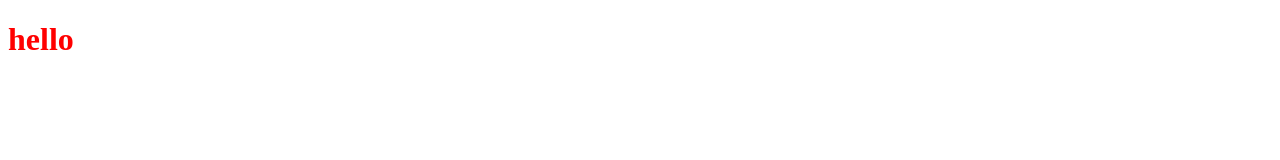
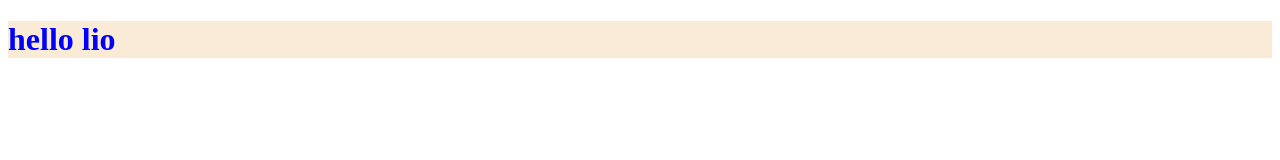
Before and after one commit to Rahma-Atef527/project, a plain HTML site: page index.html in a window 1280 px wide. Drawn offline with Linux system fonts and the light colour scheme.

Commit message:
change style

```diff
--- a/index.html
+++ b/index.html
@@ -7,7 +7,7 @@
     <link rel="stylesheet" href="style.css">
 </head>
 <body>
-    <h1>hello</h1>
+    <h1>hello lio</h1>
     <script>src="app.js"</script>
 </body>
 </html>
--- a/style.css
+++ b/style.css
@@ -1 +1,2 @@
-h1{color: red;}
+h1{color: blue;
+background-color: antiquewhite;}
```
